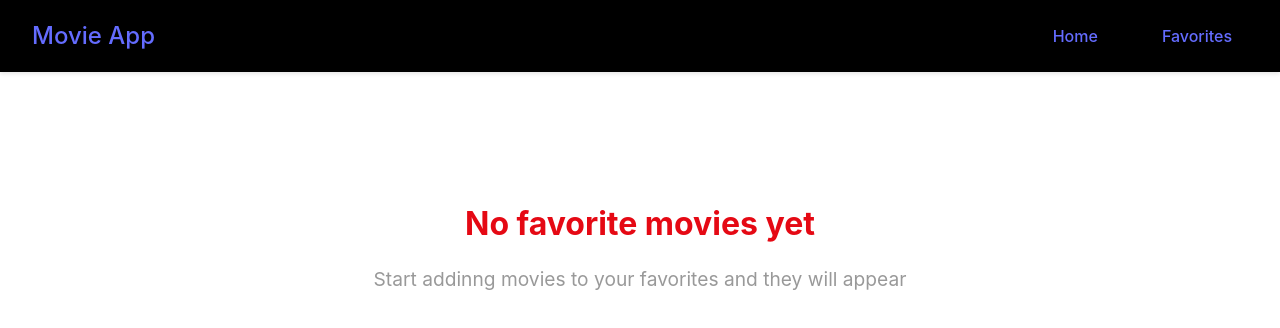
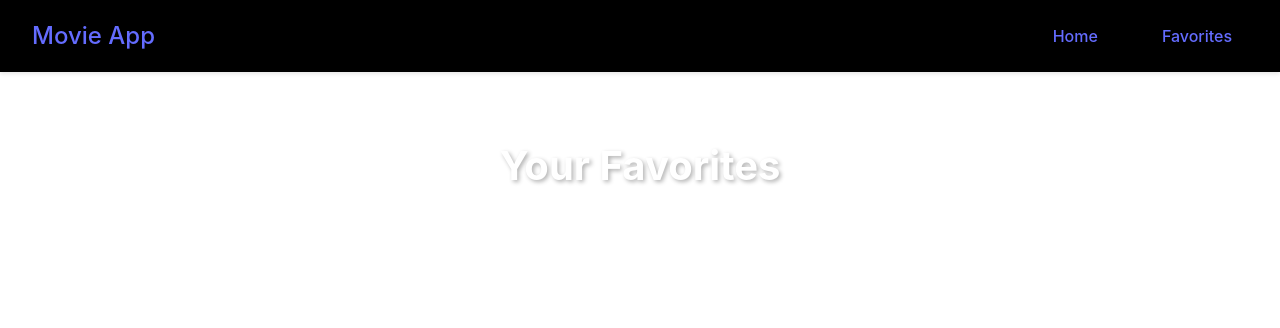
Before and after one commit to Janasu97/movie-app-react, a React (Vite) app in the folder frontend/: page /favorites in a window 1280 px wide. Shown: the top 328 px of the page. Built offline with nearby package versions, Linux system fonts and the light colour scheme.

Commit message:
Finished basic work of application. Added contexts to store the global values within different website URL's.

```diff
--- a/frontend/src/components/MovieCard.jsx
+++ b/frontend/src/components/MovieCard.jsx
@@ -1,17 +1,22 @@
 import "../css/MovieCard.css"
+import { useMovieContext } from "../contexts/MovieContext";
 
 function MovieCard({movie}) {
+    const {isFavorite, addToFavorites, removeFromFavorites} = useMovieContext()
+    const favorite = isFavorite(movie.id)
 
-    function onFavoriteClick() {
-        alert("clicked")
+    function onFavoriteClick(e) {
+        e.preventDefault()
+        if (favorite) removeFromFavorites(movie.id)
+        else addToFavorites(movie)
     }
 
     return <div className="movie-card">
         <div className="movie-poster">
             <img src={`https://image.tmdb.org/t/p/w500${movie.poster_path}`} alt={movie.title} />
             <div className="movie-overlay">
-                <button className="favorite-btn" onClick={onFavoriteClick}>
-                    ♡
+                <button className={`favorite-btn ${favorite ? "active" : ""}`} onClick={onFavoriteClick}>
+                    🤍
                 </button>
             </div>
         </div>
--- /dev/null
+++ b/frontend/src/contexts/MovieContext.jsx
@@ -0,0 +1,42 @@
+import {createContext, useState, useContext, useEffect} from "react";
+
+const MovieContext = createContext()
+
+export const useMovieContext = () => useContext(MovieContext)
+
+export const MovieProvider = ({children}) => {
+    const [favorites, setFavorites] = useState([])
+
+    useEffect(() => {
+        const storedFavs = localStorage.getItem("favorites")
+
+        if (storedFavs) setFavorites(JSON.parse(storedFavs))
+    }, [])
+
+    useEffect(() => {
+        localStorage.setItem("favorites", JSON.stringify(favorites))
+    }, [favorites])
+
+    const addToFavorites = (movie) => {
+        setFavorites(prev => [...prev, movie])  // prev gives previous value
+    }
+
+    const removeFromFavorites = (movieId) => {
+        setFavorites(prev => prev.filter(movie => movie.id !== movieId))
+    }
+
+    const isFavorite = (movieId) => {
+        return favorites.some(movie => movie.id === movieId)
+    }
+
+    const value = {
+        favorites,
+        addToFavorites,
+        removeFromFavorites,
+        isFavorite
+    }
+
+    return <MovieContext.Provider value={value}>
+        {children}
+    </MovieContext.Provider>
+}
--- a/frontend/src/css/Favorites.css
+++ b/frontend/src/css/Favorites.css
@@ -46,6 +46,7 @@
     }
   }
 
+
   .movies-grid > * {
     animation: fadeIn 0.3s ease-out forwards;
   }
--- a/frontend/src/css/MovieCard.css
+++ b/frontend/src/css/MovieCard.css
@@ -107,7 +107,7 @@
     margin-top: auto;
   }
 
-  @media (max-width: 768px) {
+  @media (max-width: 350px) {
     .movie-card {
       font-size: 0.9rem;
     }
--- a/frontend/src/pages/Favorites.jsx
+++ b/frontend/src/pages/Favorites.jsx
@@ -1,10 +1,30 @@
 import "../css/Favorites.css"
+import { useMovieContext } from "../contexts/MovieContext";
+import MovieCard from "../components/MovieCard";
 
 function Favorites() {
-    return <div className="favorites-empty">
-        <h2>No favorite movies yet</h2>
-        <p>Start addinng movies to your favorites and they will appear</p>
-    </div>
+    const {favorites} = useMovieContext();
+    console.log(favorites)
+
+    if (favorites) {
+        return (
+            <div className="favorites">
+                <h2>Your Favorites</h2>
+                <div className="movies-grid">
+                {favorites.map((movie) => (
+                    <MovieCard movie={movie} key={movie.id} />
+                ))}
+                </div>
+            </div>
+            )
+    } else {
+        return (
+        <div className="favorites-empty">
+            <h2>No favorite movies yet</h2>
+            <p>Start addinng movies to your favorites and they will appear</p>
+        </div>
+        )
+    }
 }
 
 export default Favorites;
```
Also changed, not shown: frontend/src/App.jsx (+4 -3 lines).
